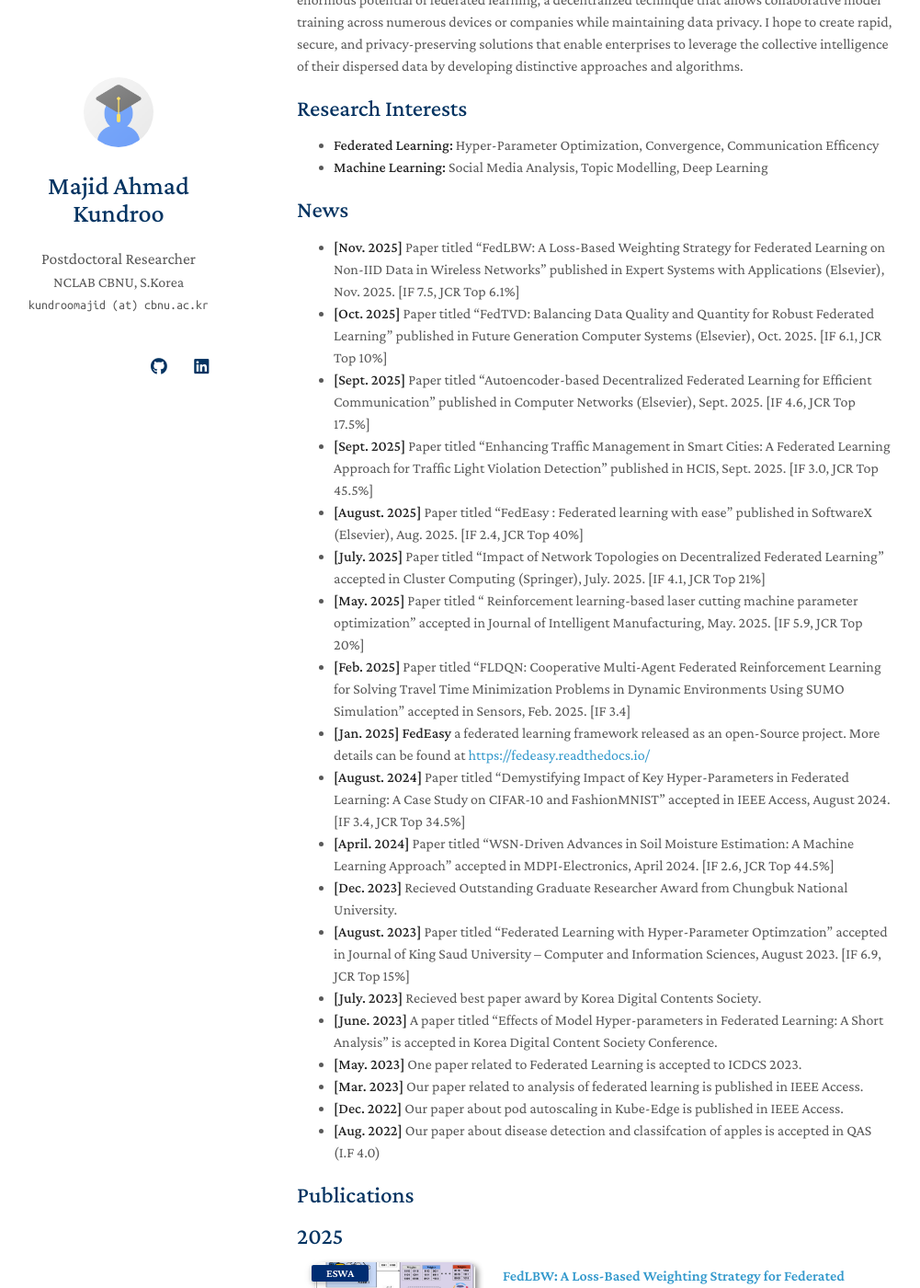
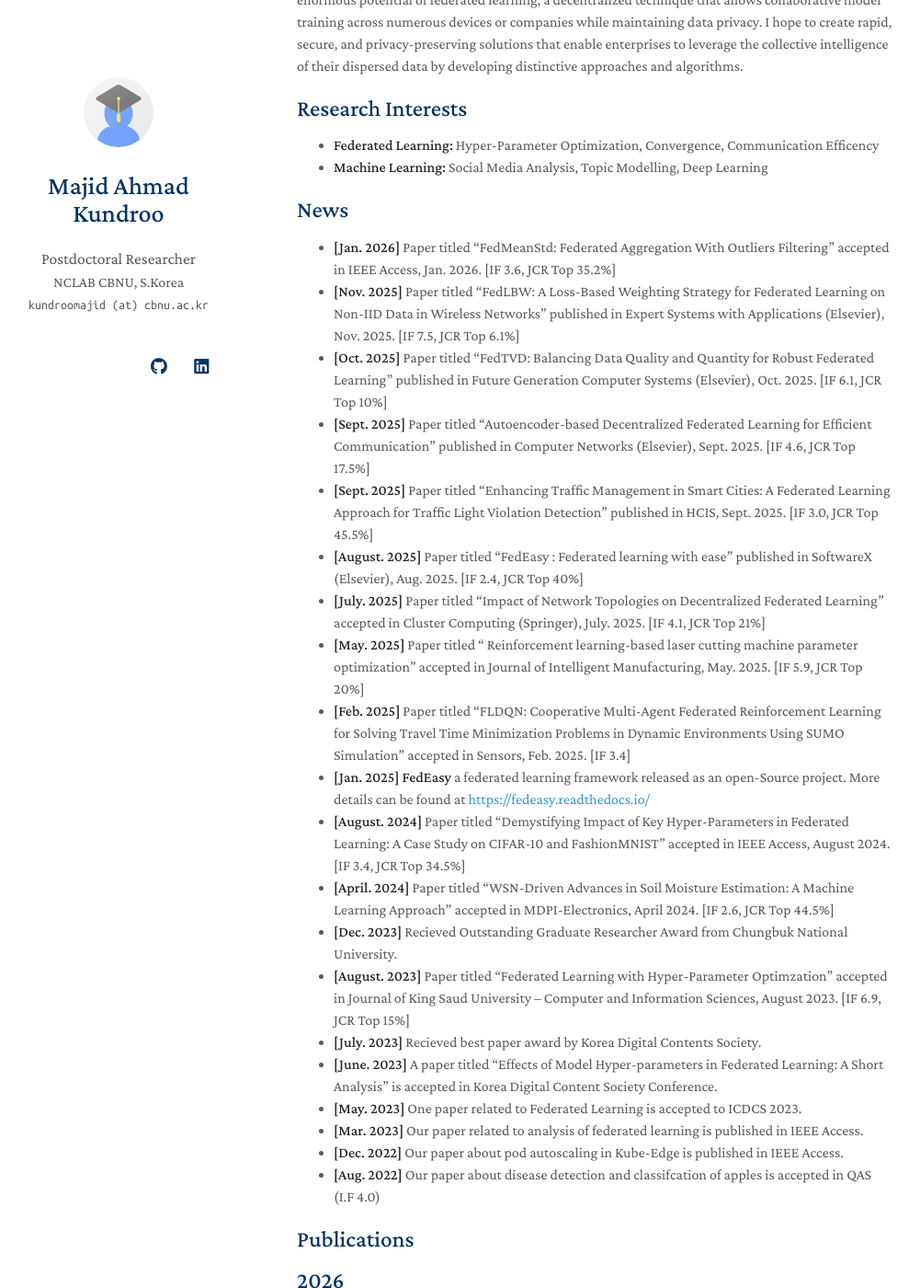
Before and after one commit to kundroomajid/kundroomajid.github.io, a Jekyll site: the page built from index.md, in a window 1280 px wide and 1400 px high, scrolled down 265 px. Shown: the whole window at 92% size, without its empty margins (147-1148 px from the left). Built offline with Jekyll 4.4.1, drawn with Linux system fonts in a browser that asks for light colours; nearby versions of some CDN libraries; a style sheet for code colours, icons or effects is not loaded; our own code applies the rules of GitHub Pages for plain Markdown files; some of the changed text lies outside the part shown.

Commit message:
adds FedMeanSTD paper details

```diff
--- a/_includes/publications.md
+++ b/_includes/publications.md
@@ -3,6 +3,30 @@
 <div class="publications">
 
 <ol class="bibliography">
+<h2 id="" style="margin: 20px 0px 10px;">2026</h2>
+
+<li>
+<div class="pub-row">
+  <div class="col-sm-3 abbr" style="position: relative;padding-right: 15px;padding-left: 15px;">
+    <img src="assets/img/fedmeanstd.png" class="teaser img-fluid z-depth-1">
+    <abbr class="badge">ESWA</abbr>
+  </div>
+  <div class="col-sm-9" style="position: relative;padding-right: 15px;padding-left: 20px;">
+    <div class="title"><a href="https://doi.org/10.1109/ACCESS.2025.3648805">FedMeanStd: Federated Aggregation With Outliers Filtering </a></div>
+    <div class="author">  Tinku Singh, <strong>Majid Kundroo,</strong>, Taehong Kim</div>
+    <div class="periodical"><em> IEEE Access, 01/2026.</em></div>
+    <div class="links">
+      <a href="https://doi.org/10.1109/ACCESS.2025.3648805" class="btn btn-sm z-depth-0" role="button" target="_blank" style="font-size:12px;">PDF</a>
+      <!-- <a href="#" class="btn btn-sm z-depth-0" role="button" target="_blank" style="font-size:12px;">Code</a> -->
+      <!-- <a href="https://class-il.mpi-inf.mpg.de/mnemonics/" class="btn btn-sm z-depth-0" role="button" target="_blank" style="font-size:12px;">Project Page</a> -->
+      <a href="./assets/bibtex/fedmeanstd.bib" class="btn btn-sm z-depth-0" role="button" target="_blank" style="font-size:12px;">BibTex</a>
+      <strong><i style="color:#e74d3c"> &nbsp;Journal Article</i></strong>
+    </div>
+  </div>
+</div>
+</li>
+<br>
+
 <h2 id="" style="margin: 20px 0px 10px;">2025</h2>
 
 <li>
--- a/index.md
+++ b/index.md
@@ -12,6 +12,7 @@
 - **Machine Learning:** Social Media Analysis, Topic Modelling, Deep Learning
 
 ## News
+- **[Jan. 2026]** Paper titled "FedMeanStd: Federated Aggregation With Outliers Filtering" accepted in IEEE Access, Jan. 2026. [IF 3.6, JCR Top 35.2%]
 - **[Nov. 2025]** Paper titled "FedLBW: A Loss-Based Weighting Strategy for Federated Learning on Non-IID Data in Wireless Networks" published in Expert Systems with Applications (Elsevier), Nov. 2025. [IF 7.5, JCR Top 6.1%]
 - **[Oct. 2025]** Paper titled "FedTVD: Balancing Data Quality and Quantity for Robust Federated Learning" published in Future Generation Computer Systems (Elsevier), Oct. 2025. [IF 6.1, JCR Top 10%]
 - **[Sept. 2025]** Paper titled "Autoencoder-based Decentralized Federated Learning for Efficient Communication" published in Computer Networks (Elsevier), Sept. 2025. [IF 4.6, JCR Top 17.5%]
```
Also changed, not shown: assets/bibtex/fedmeanstd.bib (added, +10 -0 lines), assets/img/fedmeanstd.png (added).
